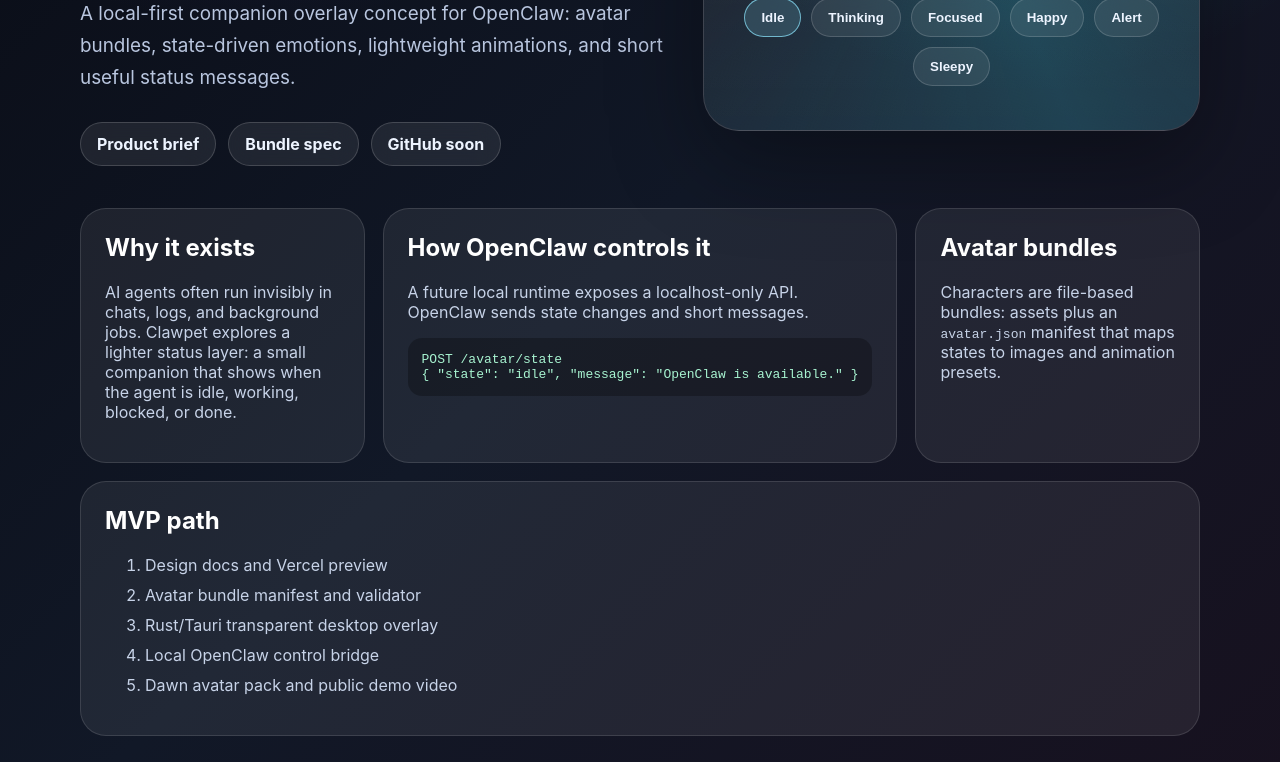
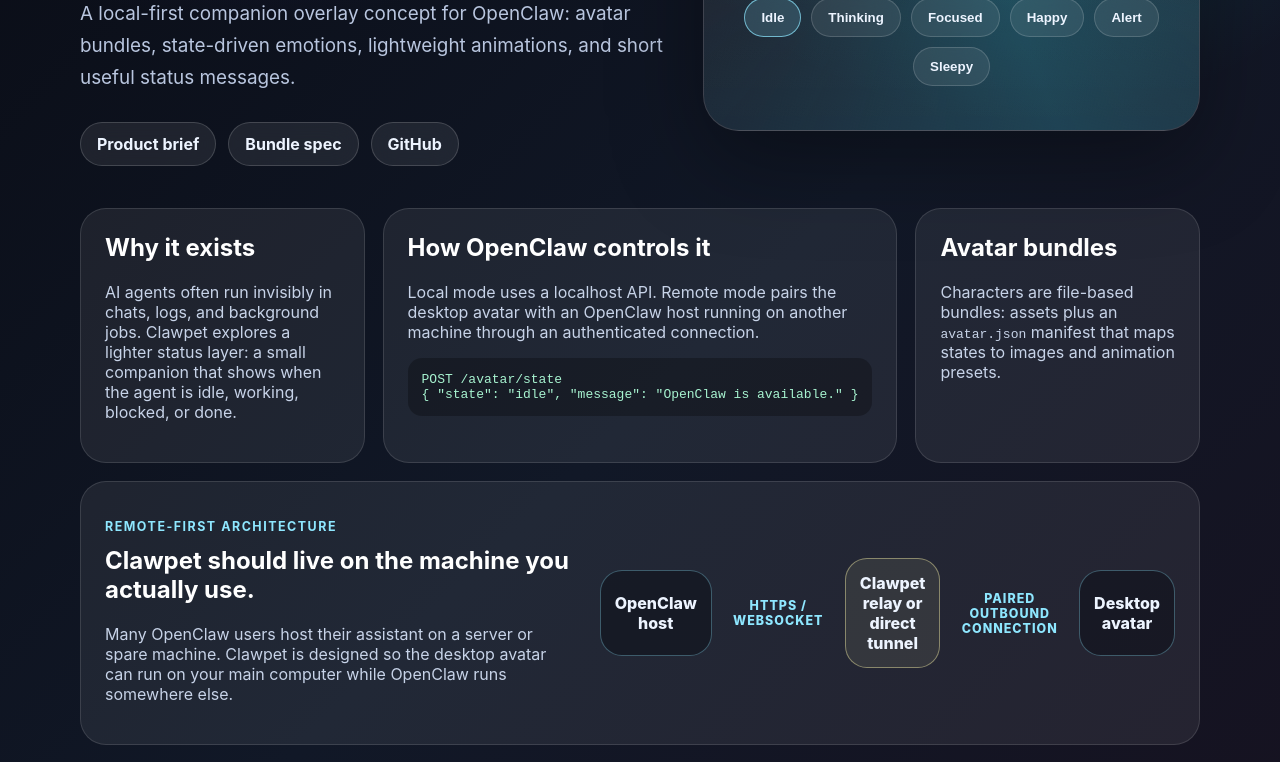
Before and after one commit to fighterz8/clawpet, a React (Vite) app: page / in a window 1280 px wide. Shown: the part 520-1282 px from the top of the page. Built offline with nearby package versions, Linux system fonts and the light colour scheme.

Commit message:
Show remote architecture on landing page

```diff
--- a/src/main.tsx
+++ b/src/main.tsx
@@ -79,9 +79,9 @@
             lightweight animations, and short useful status messages.
           </p>
           <div className="hero__actions">
-            <a href="/docs/product-brief.md">Product brief</a>
-            <a href="/docs/avatar-bundle-spec.md">Bundle spec</a>
-            <a href="https://github.com/" aria-label="GitHub repository placeholder">GitHub soon</a>
+            <a href="https://github.com/fighterz8/clawpet/blob/main/docs/product-brief.md">Product brief</a>
+            <a href="https://github.com/fighterz8/clawpet/blob/main/docs/avatar-bundle-spec.md">Bundle spec</a>
+            <a href="https://github.com/fighterz8/clawpet">GitHub</a>
           </div>
         </div>
         <div className="pet-card">
@@ -107,7 +107,10 @@
         </article>
         <article className="panel">
           <h2>How OpenClaw controls it</h2>
-          <p>A future local runtime exposes a localhost-only API. OpenClaw sends state changes and short messages.</p>
+          <p>
+            Local mode uses a localhost API. Remote mode pairs the desktop avatar with an OpenClaw host running on
+            another machine through an authenticated connection.
+          </p>
           <pre>{`POST /avatar/state\n${current.api}`}</pre>
         </article>
         <article className="panel">
@@ -119,13 +122,32 @@
         </article>
       </section>
 
+      <section className="architecture">
+        <div>
+          <p className="eyebrow">Remote-first architecture</p>
+          <h2>Clawpet should live on the machine you actually use.</h2>
+          <p>
+            Many OpenClaw users host their assistant on a server or spare machine. Clawpet is designed so the
+            desktop avatar can run on your main computer while OpenClaw runs somewhere else.
+          </p>
+        </div>
+        <div className="flow" aria-label="Remote connection diagram">
+          <div className="flow__node">OpenClaw host</div>
+          <div className="flow__edge">HTTPS / WebSocket</div>
+          <div className="flow__node flow__node--relay">Clawpet relay or direct tunnel</div>
+          <div className="flow__edge">paired outbound connection</div>
+          <div className="flow__node">Desktop avatar</div>
+        </div>
+      </section>
+
       <section className="roadmap">
         <h2>MVP path</h2>
         <ol>
           <li>Design docs and Vercel preview</li>
           <li>Avatar bundle manifest and validator</li>
+          <li>Connection contract for local and remote avatar events</li>
           <li>Rust/Tauri transparent desktop overlay</li>
-          <li>Local OpenClaw control bridge</li>
+          <li>Pairing flow between OpenClaw host and desktop client</li>
           <li>Dawn avatar pack and public demo video</li>
         </ol>
       </section>
--- a/src/styles.css
+++ b/src/styles.css
@@ -220,7 +220,8 @@
 }
 
 .panel,
-.roadmap {
+.roadmap,
+.architecture {
   border: 1px solid rgba(255, 255, 255, 0.12);
   border-radius: 26px;
   background: rgba(255, 255, 255, 0.07);
@@ -229,7 +230,50 @@
 }
 
 .panel h2,
-.roadmap h2 { color: white; margin-top: 0; }
+.roadmap h2,
+.architecture h2 { color: white; margin-top: 0; }
+
+.architecture {
+  display: grid;
+  grid-template-columns: 0.9fr 1.1fr;
+  gap: 24px;
+  align-items: center;
+  margin-top: 18px;
+}
+
+.flow {
+  display: grid;
+  grid-template-columns: 1fr auto 1.2fr auto 1fr;
+  gap: 10px;
+  align-items: center;
+}
+
+.flow__node {
+  min-height: 86px;
+  display: grid;
+  place-items: center;
+  text-align: center;
+  padding: 14px;
+  border: 1px solid rgba(142, 231, 255, 0.32);
+  border-radius: 22px;
+  background: rgba(8, 10, 18, 0.42);
+  color: #edf4ff;
+  font-weight: 800;
+}
+
+.flow__node--relay {
+  border-color: rgba(255, 247, 173, 0.42);
+  background: rgba(255, 247, 173, 0.08);
+}
+
+.flow__edge {
+  color: #8ee7ff;
+  font-size: 0.78rem;
+  font-weight: 800;
+  text-align: center;
+  text-transform: uppercase;
+  letter-spacing: 0.08em;
+}
 
 pre {
   overflow: auto;
@@ -251,6 +295,9 @@
 
 @media (max-width: 880px) {
   .hero,
-  .panel-grid { grid-template-columns: 1fr; }
+  .panel-grid,
+  .architecture { grid-template-columns: 1fr; }
+  .flow { grid-template-columns: 1fr; }
+  .flow__edge::after { content: " ↓"; }
   .pet-card { min-height: 500px; }
 }
```
